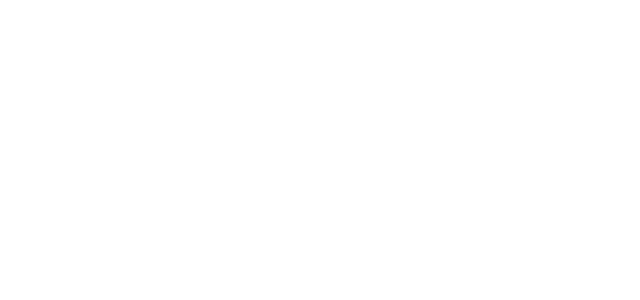
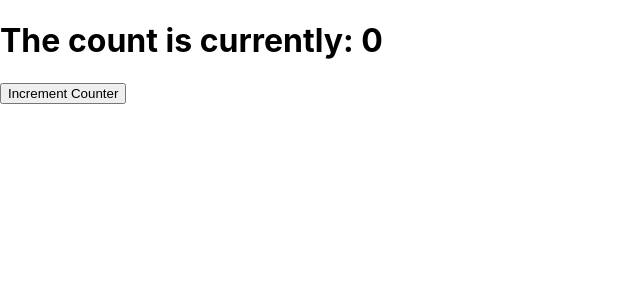
Before and after one commit to kephail/click-counter, a React (Create React App) app: page / in a window 1280 px wide. Shown: the top 300 px of the page, without its empty margins (0-640 px from the left). Built offline with nearby package versions, Linux system fonts and the light colour scheme.

Commit message:
counter jsx & tests

```diff
--- a/src/App.js
+++ b/src/App.js
@@ -6,6 +6,8 @@
   render() {
     return (
       <div data-test="component-app">
+        <h1 data-test="counter-display">The count is currently: 0</h1>
+        <button data-test="increment-button">Increment Counter</button>
       </div>
     );
   }
```
Also changed, not shown: 1 other file (tests, documents, lock files or other folders).
